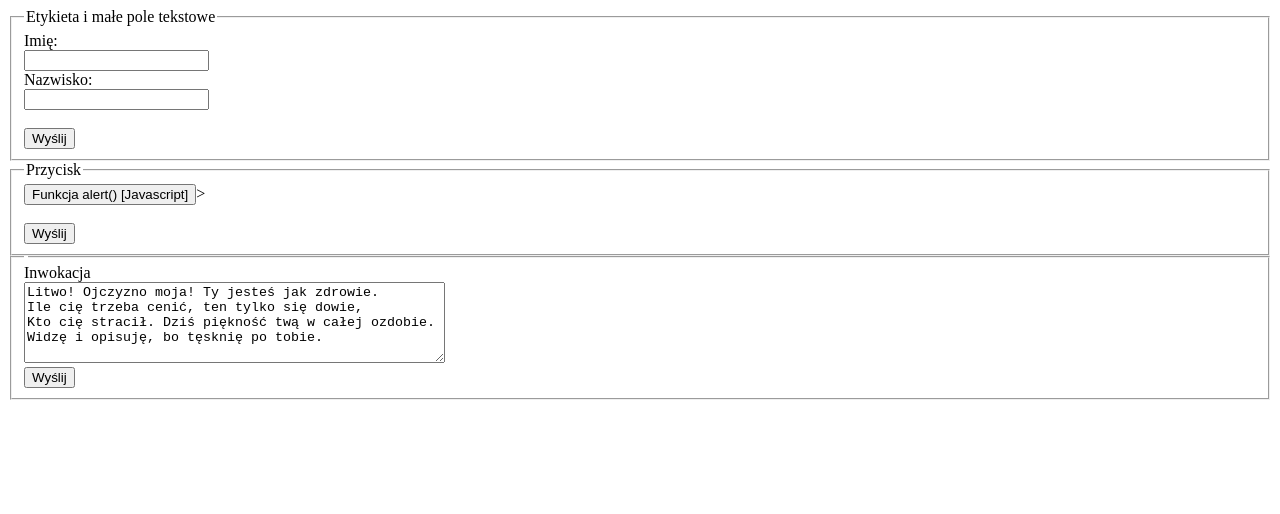
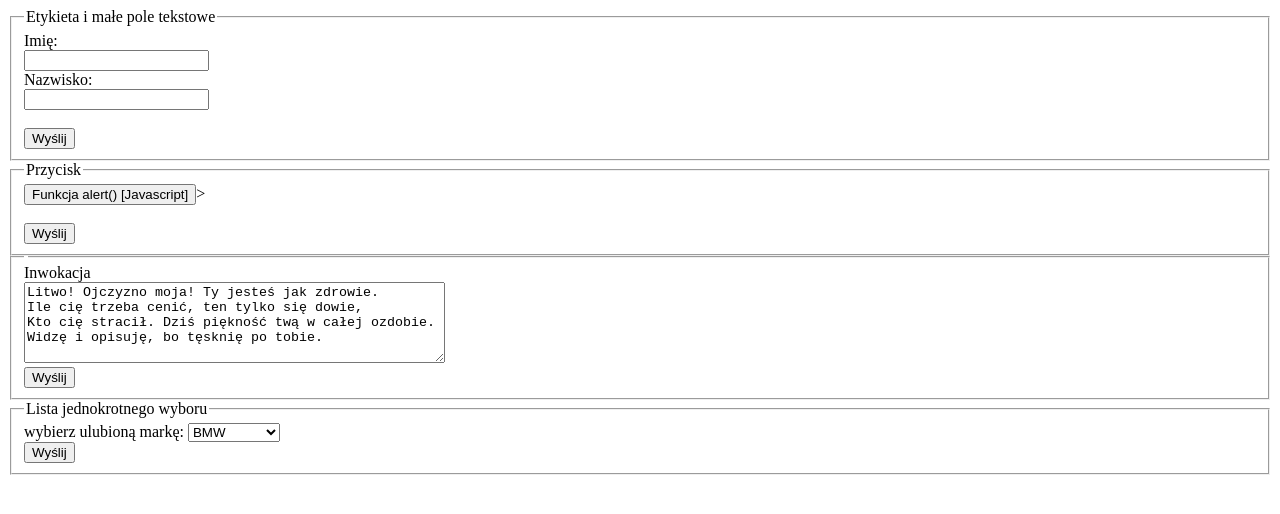
Before and after one commit to kytisek/WIA_01, a plain HTML site: page formularze.html in a window 1280 px wide. Drawn offline with Linux system fonts and the light colour scheme.

Commit message:
Formularze z akcją różne rodzaje

```diff
--- a/formularze.html
+++ b/formularze.html
@@ -1,5 +1,5 @@
 <!DOCTYPE html>
-<html lang="en">
+<html lang="en" xmlns="http://www.w3.org/1999/html">
 <head>
     <meta charset="UTF-8">
     <title>Formularz</title>
@@ -38,6 +38,23 @@ Widzę i opisuję, bo tęsknię po tobie.</textarea><br />
   </fieldset>
 </form>
 
+<form action="formularz_akcja.html">
+  <fieldset>
+    <legend>Lista jednokrotnego wyboru</legend>
+    <label for="cars1">wybierz ulubioną markę:</label>
+    <select id="cars1" name="cars1">
+      <option value="volvo">Volvo</option>
+      <option value="saab">Saab</option>
+      <option value="alfa_romeo">Alfa Romeo</option>
+      <option value="bmw" selected>BMW</option>
+      <option value="audi" disabled>Audi</option>
+      <option value="fiat">Fiat</option>
+      <option value="mercedes">Mercedes</option>
+    </select><br />
+    <input type="submit" value="Wyślij">
+  </fieldset>
+</form>
+
 
 </body>
 </html>
```
